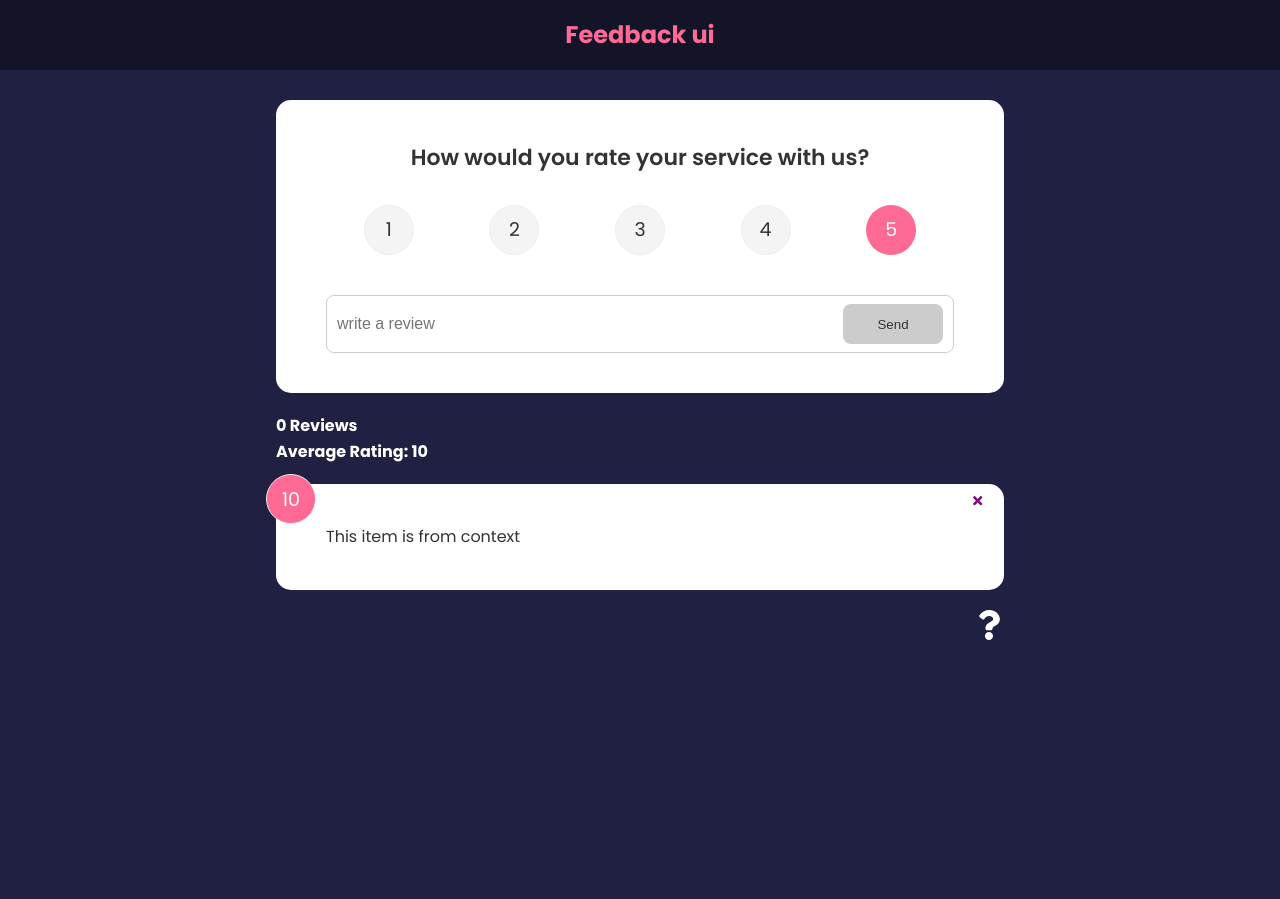
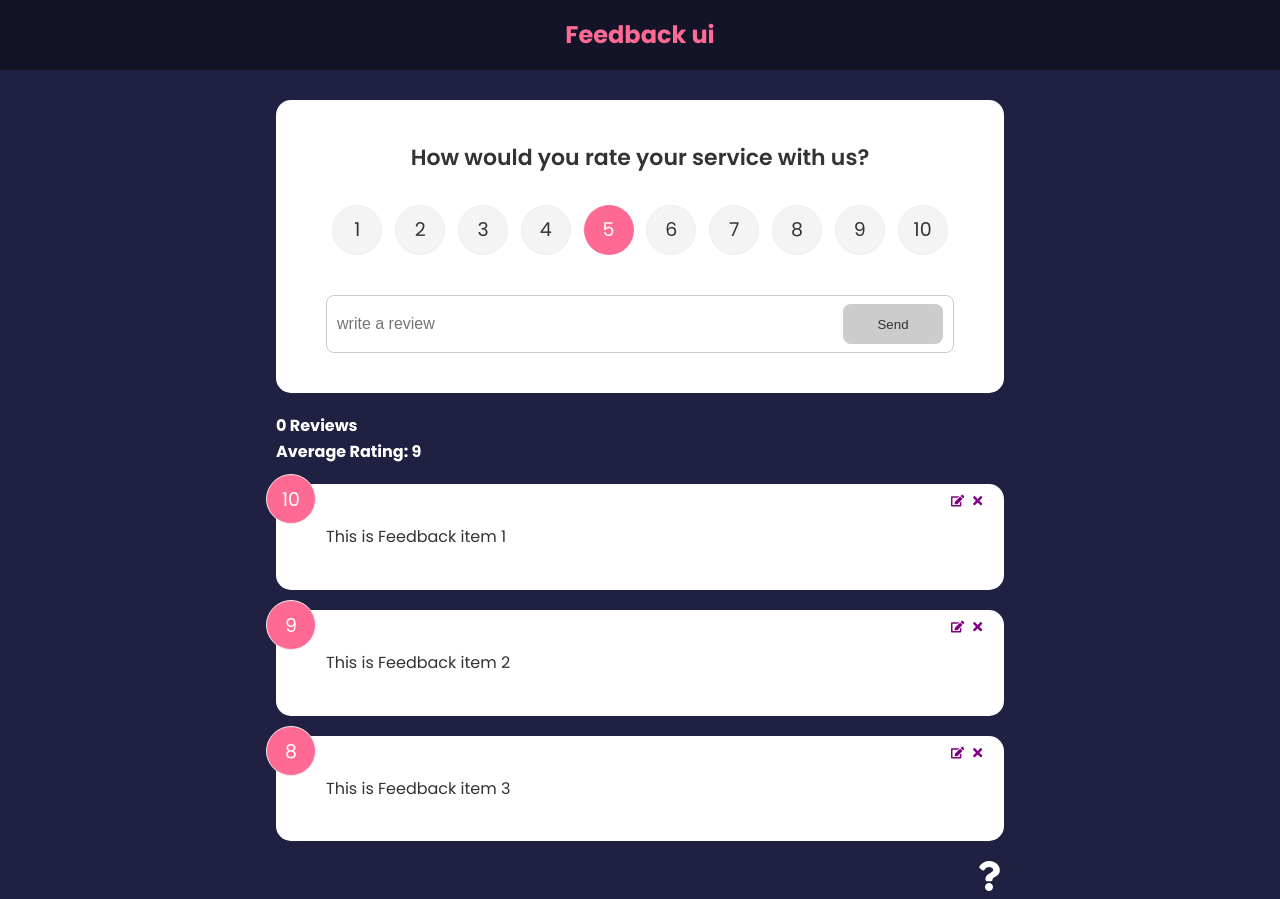
Before and after one commit to LucianAiolos/Feedback-App, a React (Create React App) app in the folder feedback-app/: page / in a window 1280 px wide. Before the commit the page ends 800 px from the top, so only its background shows below. Built offline with nearby package versions, Linux system fonts and the light colour scheme.

Commit message:
Finally Added  rating buttons 5-10

```diff
--- a/feedback-app/src/components/FeedbackFrom.jsx
+++ b/feedback-app/src/components/FeedbackFrom.jsx
@@ -1,6 +1,6 @@
 import React from 'react'
 import Card from './shared/Card'
-import { useState, useContext } from 'react'
+import { useState, useContext, useEffect } from 'react'
 import Button from './shared/Button'
 import RatingSelect from './RatingSelect'
 import FeedbackContext from '../components/context/FeedbackContext'
@@ -10,7 +10,15 @@ function FeedbackFrom() {
   const [rating, setRating] = useState(10)
   const [btnDisabled, setBtnDisabled] = useState(true)
   const [message, setMessage] = useState('')
-  const {addFeedback} = useContext(FeedbackContext)
+  const {addFeedback, feedbackEdit} = useContext(FeedbackContext)
+
+  useEffect(() => {
+    if(feedbackEdit.edit === true) {
+      setBtnDisabled(false)
+      setText(feedbackEdit.item.text)
+      setRating(feedbackEdit.item.rating)
+    }
+  }, [feedbackEdit])
 
   const handleTextChange = (e) => {
     if ( text === '' ) {
--- a/feedback-app/src/components/FeedbackItem.jsx
+++ b/feedback-app/src/components/FeedbackItem.jsx
@@ -1,17 +1,20 @@
 import Card from "./shared/Card"
 // import PropTypes from 'prop-types'
-import { FaTimes } from 'react-icons/fa'
+import { FaTimes, FaEdit } from 'react-icons/fa'
 import { useContext } from 'react'
 import FeedbackContext from '../components/context/FeedbackContext'
 
 function FeedbackItem({item}) {
-  const {deleteFeedback} = useContext(FeedbackContext)
+  const {deleteFeedback, editFeedback} = useContext(FeedbackContext)
 
   return (
     <Card>
       <div className="num-display">{item.rating}</div>
       <button onClick={()=> deleteFeedback(item.id)} className="close">
         <FaTimes color="purple" />
+      </button>
+      <button className="edit" onClick={() => editFeedback(item)}>
+        <FaEdit color="purple" />
       </button>
       <div className="text-display">{item.text}</div>
     </Card>
--- a/feedback-app/src/components/RatingSelect.jsx
+++ b/feedback-app/src/components/RatingSelect.jsx
@@ -65,6 +65,61 @@ function RatingSelect({select}) {
         />
         <label htmlFor="num5">5</label>
       </li>
+      <li>
+        <input
+          type="radio"
+          id='num6'
+          name='rating'
+          value='6'
+          onChange={handleChange}
+          checked={selected === 6}
+        />
+        <label htmlFor="num6">6</label>
+      </li>
+      <li>
+        <input
+          type="radio"
+          id='num7'
+          name='rating'
+          value='7'
+          onChange={handleChange}
+          checked={selected === 7}
+        />
+        <label htmlFor="num7">7</label>
+      </li>
+      <li>
+        <input
+          type="radio"
+          id='num8'
+          name='rating'
+          value='8'
+          onChange={handleChange}
+          checked={selected === 8}
+        />
+        <label htmlFor="num7">8</label>
+      </li>
+      <li>
+        <input
+          type="radio"
+          id='num9'
+          name='rating'
+          value='9'
+          onChange={handleChange}
+          checked={selected === 9}
+        />
+        <label htmlFor="num9">9</label>
+      </li>
+      <li>
+        <input
+          type="radio"
+          id='num10'
+          name='rating'
+          value='10'
+          onChange={handleChange}
+          checked={selected === 10}
+        />
+        <label htmlFor="num10">10</label>
+      </li>
     </ul>
   )
 }
--- a/feedback-app/src/components/context/FeedbackContext.js
+++ b/feedback-app/src/components/context/FeedbackContext.js
@@ -7,26 +7,55 @@ export const FeedbackProvider = ({ children }) => {
   const [feedback, setFeedback] = useState([
     {
       id: 1,
-      text: 'This item is from context',
+      text: 'This is Feedback item 1',
       rating: 10
+    },
+    {
+      id: 2,
+      text: 'This is Feedback item 2',
+      rating: 9
+    },
+    {
+      id: 3,
+      text: 'This is Feedback item 3',
+      rating: 8
     }
   ])
 
+  const [feedbackEdit, setFeedbackEdit] = useState({
+    item: {},
+    edit: false
+  })
+
+  //Delete feedback
   const deleteFeedback = (id) => {
-      if(window.confirm('are you sure you wwant to delete?')) {
+      if(window.confirm('are you sure you want to delete?')) {
         setFeedback(feedback.filter((item)=> item.id !== id))
       }
     }
 
+
+  //Add Feedback
   const addFeedback = (newFeedback) => {
     newFeedback.id = uuidv4()
     setFeedback([newFeedback, ...feedback])
+  }
+
+
+  //Set item to be updated
+  const editFeedback = (item) => {
+    setFeedbackEdit({
+      item,
+      edit: true
+    })
   }
 
   return <FeedbackContext.Provider value={{
     feedback,
     deleteFeedback,
     addFeedback,
+    editFeedback,
+    feedbackEdit
   }}>
     {children}
   </FeedbackContext.Provider>
```
